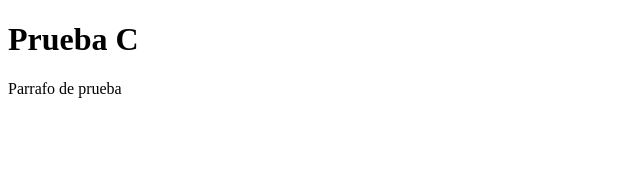
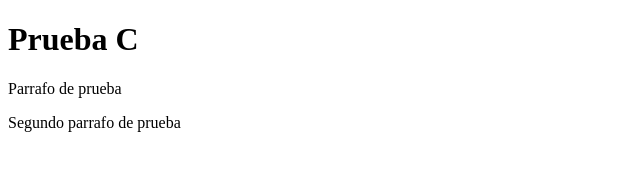
Before and after one commit to Danicof123/pruebaC, a plain HTML site: page index.html in a window 1280 px wide. Shown: the whole page, without its empty margins (0-640 px from the left). Drawn offline with Linux system fonts and the light colour scheme.

Commit message:
"Segundo parrafo"

```diff
--- a/index.html
+++ b/index.html
@@ -9,5 +9,6 @@
 <body>
     <h1>Prueba C</h1>
     <p>Parrafo de prueba</p>
+    <p>Segundo parrafo de prueba</p>
 </body>
 </html>
```
